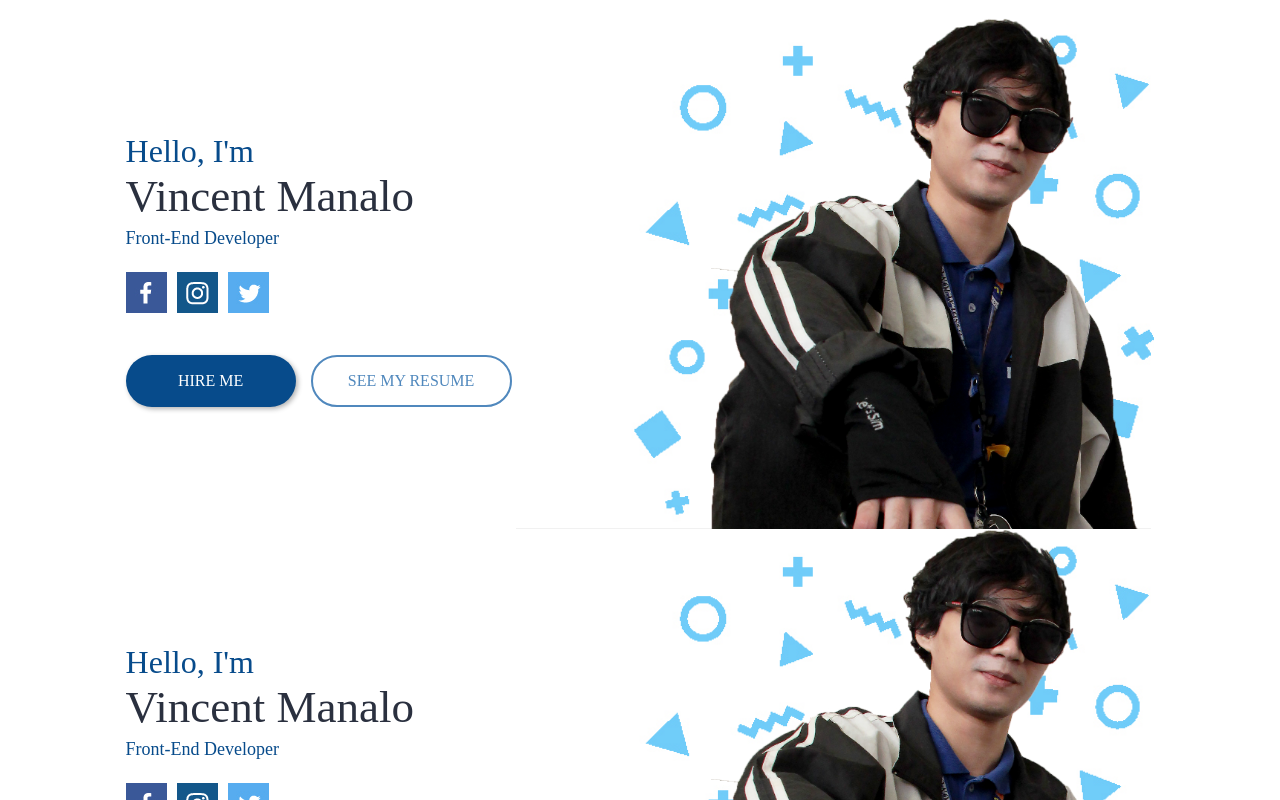
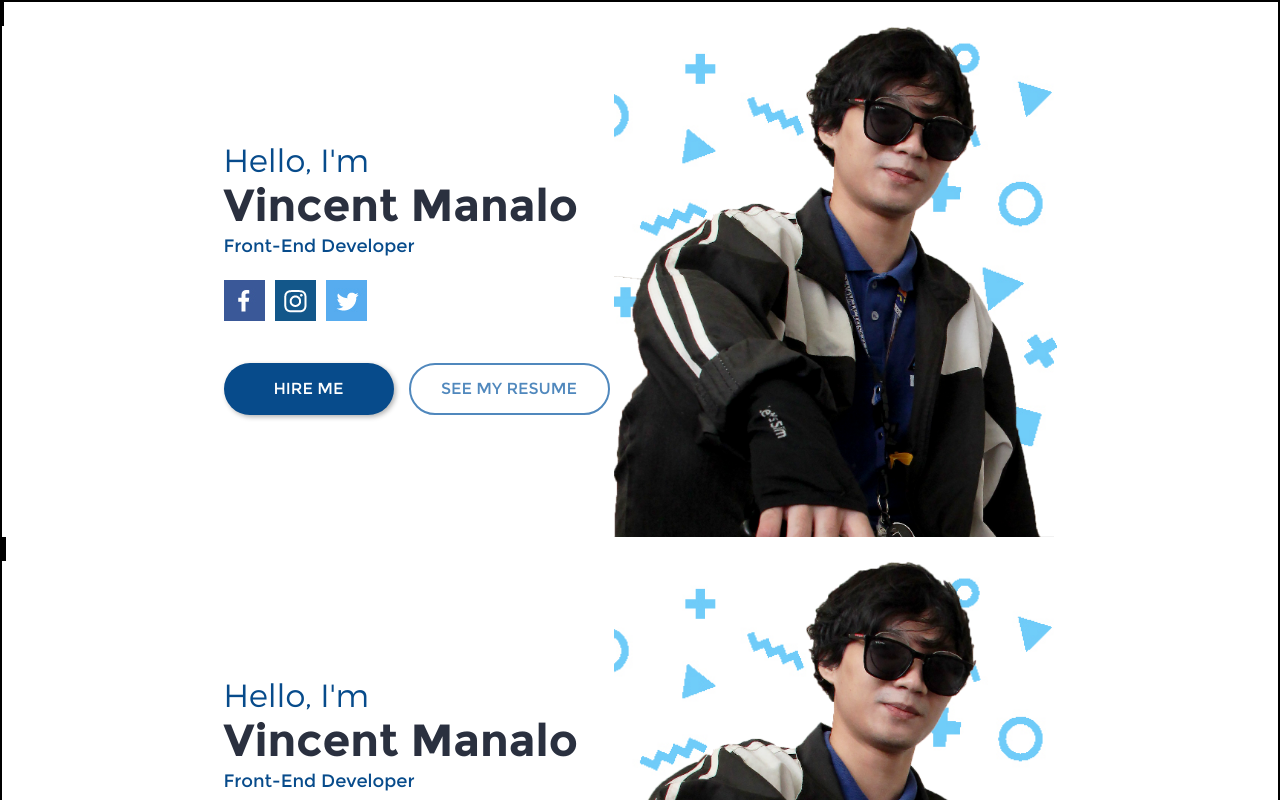
Before and after one commit to gy10jv9/ITS320, an Angular app: page /hero in a window 1280 px wide. Shown: the top 800 px of the page. Built offline with nearby package versions, Linux system fonts and the light colour scheme.

Commit message:
updated hero

```diff
--- a/src/app/hero/hero.component.css
+++ b/src/app/hero/hero.component.css
@@ -1,3 +1,10 @@
+@tailwind base;
+@tailwind components;
+@tailwind utilities;
+
+.hero-container {
+    @apply w-full h-full flex items-center justify-center
+}
 section.grid_top { /* container only */
     display: grid;
     grid-template-columns: 390px auto;
--- a/src/app/hero/hero.component.html
+++ b/src/app/hero/hero.component.html
@@ -1,3 +1,4 @@
+<div class="hero-container">
     <section class="grid_top">
         <p class="intro"> Hello, I'm </p>
         <p class="name"> Vincent Manalo </p>
@@ -15,3 +16,4 @@
             <div class="profile1"></div>
         </div>
     </section>
+</div>
--- a/src/styles.css
+++ b/src/styles.css
@@ -7,8 +7,21 @@
     padding: 0;
     margin: 0;
     box-sizing: border-box;
+    border: 1px solid black;
 }
 body {
-    padding: 18px 9.81%;
     padding-bottom: 0;
 }
+
+@font-face {
+    font-family: 'Montserrat Bold';
+    src: url('./assets/fonts/Montserrat-Bold.woff2');
+}
+@font-face {
+    font-family: 'Montserrat Regular';
+    src: url('./assets/fonts/Montserrat-Regular.woff2');
+}
+@font-face {
+    font-family: 'Montserrat Light';
+    src: url('./assets/fonts/montserrat-light.woff2');
+}
```
Lines whose indentation alone changed are shown as unchanged.
